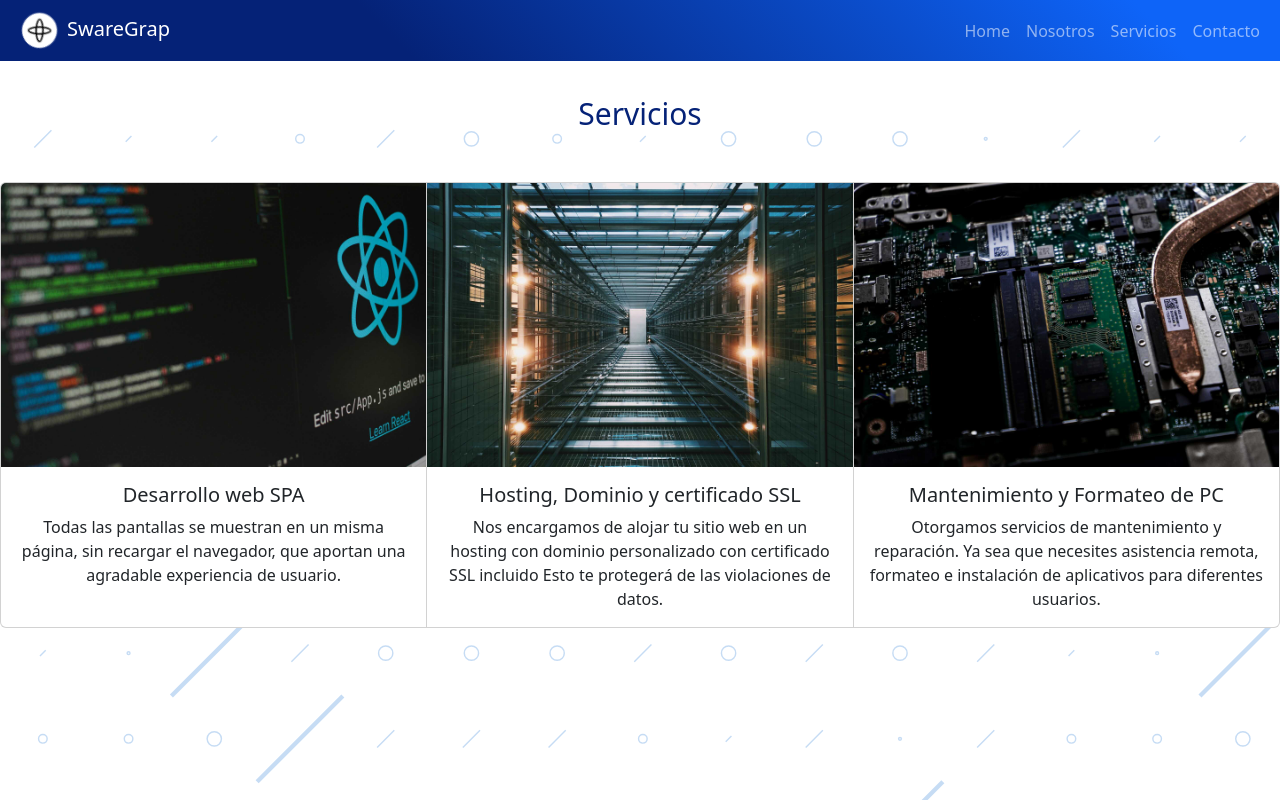
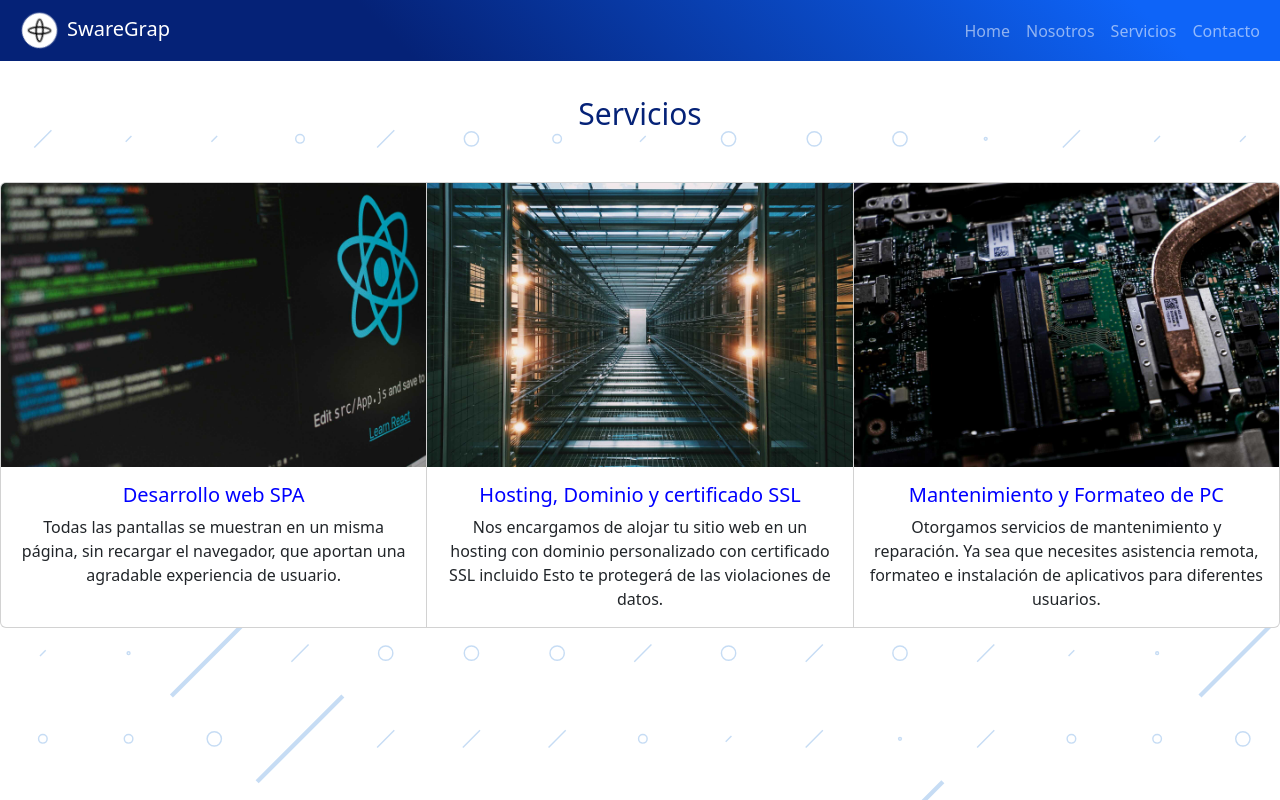
Before and after one commit to GuidoSantiagoReta/Swaregrap-reactrouterv6, a React (Create React App) app: page /services in a window 1280 px wide. Shown: the top 800 px of the page. Built offline with nearby package versions, Linux system fonts and the light colour scheme.

Commit message:
Se modifica la pagina de servicios y se renderiza el componente de manera dinamica

```diff
--- a/src/App.css
+++ b/src/App.css
@@ -225,6 +225,10 @@ section {
 
 /*END- ABOUT US*/
 
+.color-title{
+  color: blue;
+}
+
 /* MEDIAQUERIES*/
 
 
--- a/src/App.js
+++ b/src/App.js
@@ -1,11 +1,11 @@
 import "./App.css";
+import "bootstrap/dist/css/bootstrap.min.css";
 import { BrowserRouter, Navigate, Route, Routes } from "react-router-dom";
 import Contact from "./components/Contact";
 import Home from "./components/Home";
-import Services from "./components/Services";
 import NavBar from "./layouts/NavBar";
-import "bootstrap/dist/css/bootstrap.min.css";
 import AboutUs from "./components/AboutUs";
+import ServicesWeb from "./components/webservices/WebServices";
 
 function App() {
   return (
@@ -19,7 +19,7 @@ function App() {
             <Route index element={<Home />} />
             <Route path="aboutus" element={<AboutUs />} />
             <Route path="contact" element={<Contact />} />
-            <Route path="services" element={<Services />} />
+            <Route path="services" element={<ServicesWeb />} />
             <Route path="*" element={<Navigate replace to="/" />} />
           </Route>
         </Routes>
--- a/src/components/Services.jsx
+++ /dev/null
@@ -1,51 +0,0 @@
-import Card from "react-bootstrap/Card";
-import CardGroup from "react-bootstrap/CardGroup";
-import react1 from "../images/react1.jpg";
-import repair from "../images/reparacion.jpg";
-import server from "../images/server2.jpg";
-
-const Services = () => {
-  return (
-    <div className=" animate__animated animate__fadeIn container-group">
-       <h2 className="title-services">Servicios</h2>
-      <CardGroup variant="separated" className="group-card g-3">
-        <Card>
-          <Card.Img variant="top" src={react1} />
-          <Card.Body>
-            <Card.Title>Desarrollo web SPA</Card.Title>
-            <Card.Text>
-              Todas las pantallas se muestran en un misma página, sin recargar
-              el navegador, que aportan una agradable experiencia de usuario.
-            </Card.Text>
-          </Card.Body>
-        </Card>
-
-        <Card>
-          <Card.Img variant="top" src={server} />
-          <Card.Body>
-            <Card.Title>Hosting, Dominio y certificado SSL</Card.Title>
-            <Card.Text>
-              Nos encargamos de alojar tu sitio web en un hosting con dominio
-              personalizado con certificado SSL incluido Esto te protegerá de
-              las violaciones de datos.
-            </Card.Text>
-          </Card.Body>
-        </Card>
-
-        <Card>
-          <Card.Img variant="top" src={repair} />
-          <Card.Body>
-            <Card.Title>Mantenimiento y Formateo de PC</Card.Title>
-            <Card.Text>
-              Otorgamos servicios de mantenimiento y reparación. Ya sea que
-              necesites asistencia remota, formateo e instalación de aplicativos
-              para diferentes usuarios.
-            </Card.Text>
-          </Card.Body>
-        </Card>
-      </CardGroup>
-    </div>
-  );
-};
-
-export default Services;
--- /dev/null
+++ b/src/components/webservices/Service.jsx
@@ -0,0 +1,22 @@
+import React from 'react'
+import Card from "react-bootstrap/Card";
+import '../../App.css'
+
+const Service = (props) => {
+  return (
+
+
+
+        <Card>
+          <Card.Img variant="top" src={props.img} />
+          <Card.Body>
+            <Card.Title className='color-title'>{props.title} </Card.Title>
+            <Card.Text>{props.text}</Card.Text>
+          </Card.Body>
+        </Card>
+
+
+  )
+}
+
+export default Service
--- /dev/null
+++ b/src/components/webservices/WebServices.jsx
@@ -0,0 +1,61 @@
+import React, { useState } from "react";
+import Service from "./Service"
+import CardGroup from "react-bootstrap/CardGroup";
+
+
+const Images = require.context("../../images", true);
+
+
+
+const ServicesWeb = () => {
+    const [service, setService] = useState([
+     {
+        id:1 ,
+        img:Images(`./react1.jpg`),
+        title: "Desarrollo web SPA",
+        text:"Todas las pantallas se muestran en un misma página, sin recargar el navegador, que aportan una agradable experiencia de usuario."
+     },
+
+     {
+        id:2 ,
+        img:Images(`./server2.jpg`),
+        title: "Hosting, Dominio y certificado SSL",
+        text:"Nos encargamos de alojar tu sitio web en un hosting con dominio personalizado con certificado SSL incluido Esto te protegerá de las violaciones de datos."
+     },
+     {
+        id:3,
+        img:Images(`./reparacion.jpg`),
+        title: "Mantenimiento y Formateo de PC",
+        text:"Otorgamos servicios de mantenimiento y reparación. Ya sea que necesites asistencia remota, formateo e instalación de aplicativos para diferentes usuarios."
+     },
+
+
+    ])
+
+
+  return (
+
+
+    <> <div className=" animate__animated animate__fadeIn container-group">
+    <h2 className="title-services">Servicios</h2>
+    <CardGroup variant="separated" className="group-card g-3">
+        {service.map((service) =>{
+            return(
+              <Service
+              key={service.id}
+              img={service.img}
+              title={service.title}
+              text={service.text}
+
+              />
+            )
+        })}
+    </CardGroup>
+</div>
+</>
+
+
+  )
+}
+
+export default ServicesWeb
--- a/src/layouts/NavBar.js
+++ b/src/layouts/NavBar.js
@@ -60,9 +60,11 @@ const NavBar = () => {
               <Nav.Link as={Link} to="/aboutus">
                 Nosotros
               </Nav.Link>
+
               <Nav.Link as={Link} to="/services">
                 Servicios
               </Nav.Link>
+
               <Nav.Link as={Link} to="/contact">
                 Contacto
               </Nav.Link>
```
